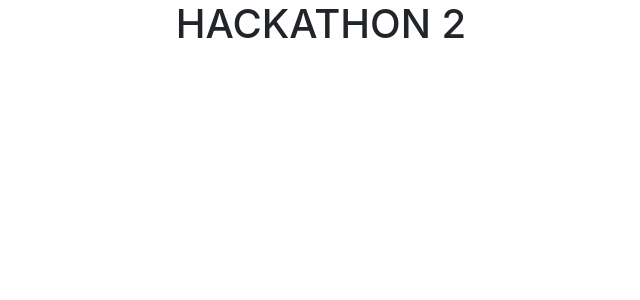
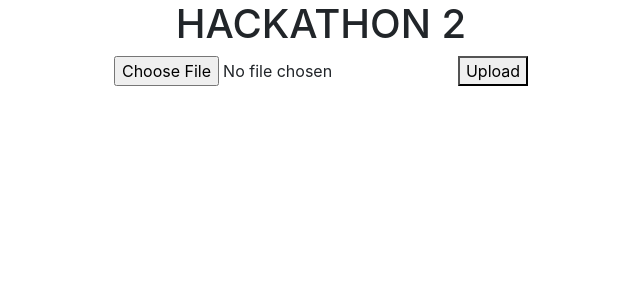
Before and after one commit to Lokesh-Kanna/Guvi_Hackathon2, a React (Create React App) app: page / in a window 1280 px wide. Shown: the top 300 px of the page, without its empty margins (319-959 px from the left). Built offline with nearby package versions, Linux system fonts and the light colour scheme.

Commit message:
minor changes

```diff
--- a/src/App.js
+++ b/src/App.js
@@ -1,6 +1,6 @@
-import logo from "./logo.svg";
 import "./App.css";
 import { BrowserRouter, Routes, Route, Link } from "react-router-dom";
+import { useEffect, useState } from "react";
 
 function App() {
   return (
@@ -13,7 +13,40 @@ function App() {
 }
 
 function Home() {
-  return <h1>HACKATHON 2</h1>;
+  const [file, setFile] = useState();
+
+  const uploadFile = async (event) => {
+    event.preventDefault();
+
+    const formData = new FormData();
+    formData.append("file", file);
+
+    const reqCred = {
+      method: "POST",
+      // headers: { "Content-Type": "multipart/form-data" },
+      body: formData,
+    };
+
+    const result = await fetch("/posts", reqCred)
+      .then((res) => res.json())
+      .then((data) => console.log(data.id))
+      .catch((err) => console.log(err));
+    console.log(result);
+  };
+
+  return (
+    <div>
+      <h1>HACKATHON 2</h1>
+      <form onSubmit={uploadFile}>
+        <input
+          type="file"
+          accept="image/*"
+          onChange={(fle) => setFile(fle.target.files[0])}
+        ></input>
+        <button type="submit">Upload</button>
+      </form>
+    </div>
+  );
 }
 
 export default App;
```
